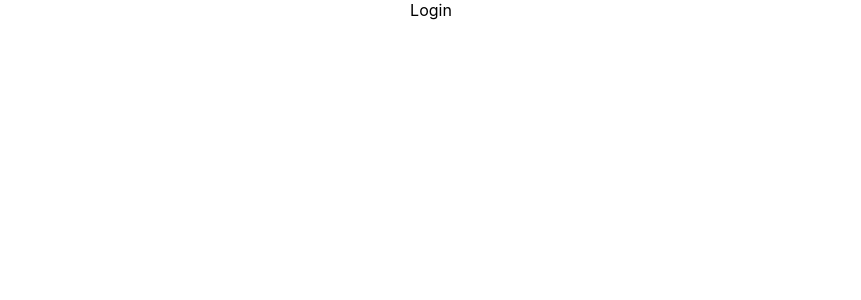
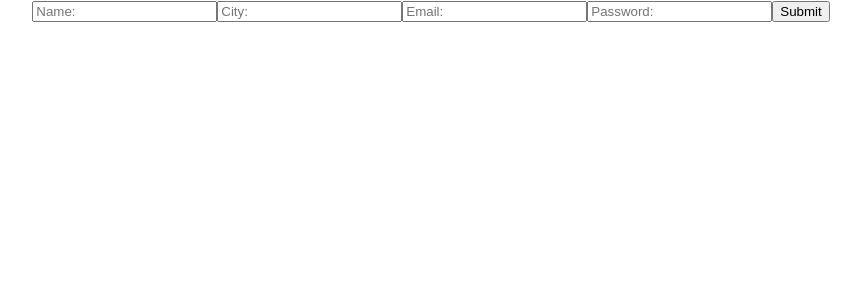
Before and after one commit to RestaurantPassport-BW/front-end, a React (Create React App) app: page /login in a window 1280 px wide. Shown: the top 300 px of the page, without its empty margins (209-1070 px from the left). Built offline with nearby package versions, Linux system fonts and the light colour scheme.

Commit message:
built out login form with error validation

```diff
--- a/src/App.js
+++ b/src/App.js
@@ -12,7 +12,6 @@ function App() {
         <Route path={"/login"} component={Login} />
         <Route path={"/register"} component={Register} />
       </Switch>
-
     </div>
   );
 }
--- a/src/components/auth/Login.js
+++ b/src/components/auth/Login.js
@@ -1,5 +1,73 @@
-import React from "react";
+import React, { useState, useEffect } from 'react';
+import { withFormik, Form, Field } from "formik";
+import * as yup from "yup";
+import axios from 'axios';
 
-export default function Login() {
-  return <div>Login</div>;
+const Login = ({ errors, touched, status }) => {
+    const [newUsers, setNewUsers] = useState([])
+
+    useEffect(() => {
+        if (status) {
+            setNewUsers([...newUsers, status ])
+        }
+    }, [status])
+
+    return (
+        <Form>
+            {touched.name && errors.name && <p className="error">{errors.name}</p>}
+            <Field type="text" name="name" placeholder="Name:" />
+
+            {touched.city && errors.city && <p className="error">{errors.city}</p>}
+            <Field type="text" name="city" placeholder="City:" />
+
+            {touched.email && errors.email && <p className="error">{errors.email}</p>}
+            <Field type="email" name="email" placeholder="Email:" />
+
+            {touched.password && errors.password && <p className="error">{errors.password}</p>}
+            <Field type="password" name="password" placeholder="Password:" />
+
+            <button type="submit">Submit</button>
+
+          {/* displaying input data to the page to show that
+              post request is working properly */}
+            {newUsers.map((user, index) => (
+              <div key={index}>
+                <div>Name: {user.name}</div>
+                <div>Email: {user.email}</div>
+                <div>City: {user.city}</div>
+                <div>Password: {user.password}</div>
+              </div>
+            ))}
+
+        </Form>
+    )
 }
+
+export default withFormik({
+
+    mapPropsToValues: ({ name, email, password, city }) => {
+        return {
+            name: name || "",
+            city: city || "",
+            email: email || "",
+            password: password || "",
+        };
+    },
+    validationSchema: yup.object().shape({
+       name: yup.string().required("Name is Required!"),
+       city: yup.string().required("Please enter your city!"),
+       email: yup.string().email("Please enter a valid email!").required("Email is required!"),
+       password: yup.string().required("Password is required"),
+
+    }),
+    handleSubmit: (values, {setStatus, resetForm }) => {
+
+      axios.post("https://reqres.in/api/users", values)
+      .then((res) => {
+        console.log(res)
+        setStatus(res.data);
+        resetForm();
+      })
+      .catch((err) => console.log(err));
+  }
+})(Login)
```
